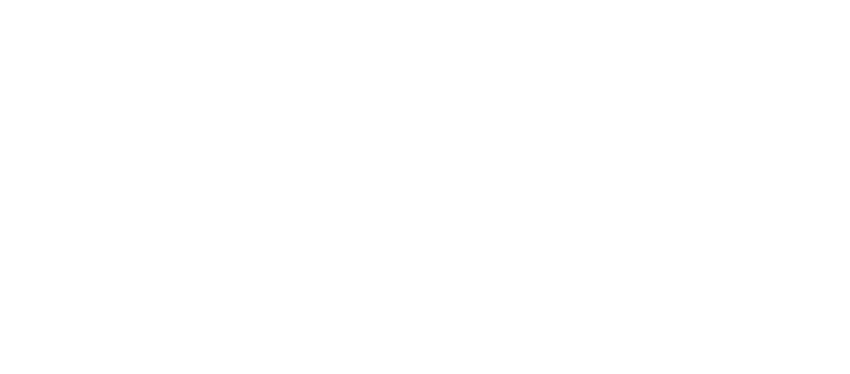
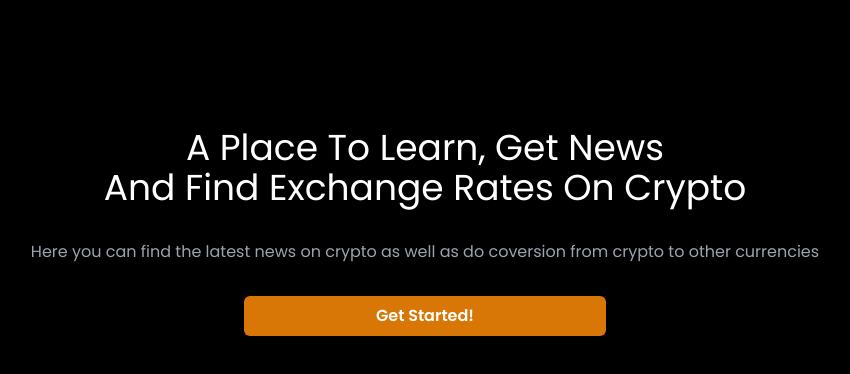
Before and after one commit to JaySwithin/crypto-web, a React (Create React App) app: page / in a window 1280 px wide. Shown: the top 374 px of the page, without its empty margins (215-1065 px from the left). Built offline with nearby package versions, Linux system fonts and the light colour scheme; the HTML template or start-up script is replaced by a standard one.

Commit message:
A little work on the homepage

```diff
--- a/package.json
+++ b/package.json
@@ -7,6 +7,7 @@
     "@testing-library/jest-dom": "^5.15.1",
     "@testing-library/react": "^11.2.7",
     "@testing-library/user-event": "^12.8.3",
+    "axios": "^0.24.0",
     "react": "^17.0.2",
     "react-dom": "^17.0.2",
     "react-scripts": "4.0.3",
--- a/src/App.js
+++ b/src/App.js
@@ -1,10 +1,8 @@
-
+import Home from './components/Home'
 function App() {
   return (
-    <div className="App">
-      <header className="App-header">
-
-      </header>
+    <div>
+      <Home/>
     </div>
   );
 }
--- /dev/null
+++ b/src/components/Home.js
@@ -0,0 +1,21 @@
+import React from 'react'
+
+function Home() {
+  return (
+    <div className="p-8 lg:p-24">
+      <div className="text-center mt-8">
+        <div className="">
+          <h1 className="text-white text-4xl">A Place To Learn, Get News <br/>And Find Exchange Rates On Crypto</h1>
+          <p className="mt-8 text-gray-400">Here you can find the latest news on crypto as well as do coversion from crypto to other currencies</p>
+
+          <div className="mt-8 flex items-center justify-center">
+            <button className="w-1/3 h-10 flex items-center justify-center rounded-md bg-yellow-600 text-white font-semibold" type="button">Get Started!</button>
+          </div>
+        </div>
+      </div>
+
+    </div>
+  )
+}
+
+export default Home
--- a/src/index.css
+++ b/src/index.css
@@ -1,18 +1,16 @@
 /* ./src/index.css */
+@import url("https://fonts.googleapis.com/css2?family=Poppins:wght@400;600;700&display=swap");
 @tailwind base;
 @tailwind components;
 @tailwind utilities;
 
+
+
+
 body {
+  font-family: "Poppins";
   margin: 0;
-  font-family: -apple-system, BlinkMacSystemFont, 'Segoe UI', 'Roboto', 'Oxygen',
-    'Ubuntu', 'Cantarell', 'Fira Sans', 'Droid Sans', 'Helvetica Neue',
-    sans-serif;
   -webkit-font-smoothing: antialiased;
   -moz-osx-font-smoothing: grayscale;
+  background-color: black;
 }
-
-code {
-  font-family: source-code-pro, Menlo, Monaco, Consolas, 'Courier New',
-    monospace;
-}
```
Also changed, not shown: 1 other file (tests, documents, lock files or other folders).
